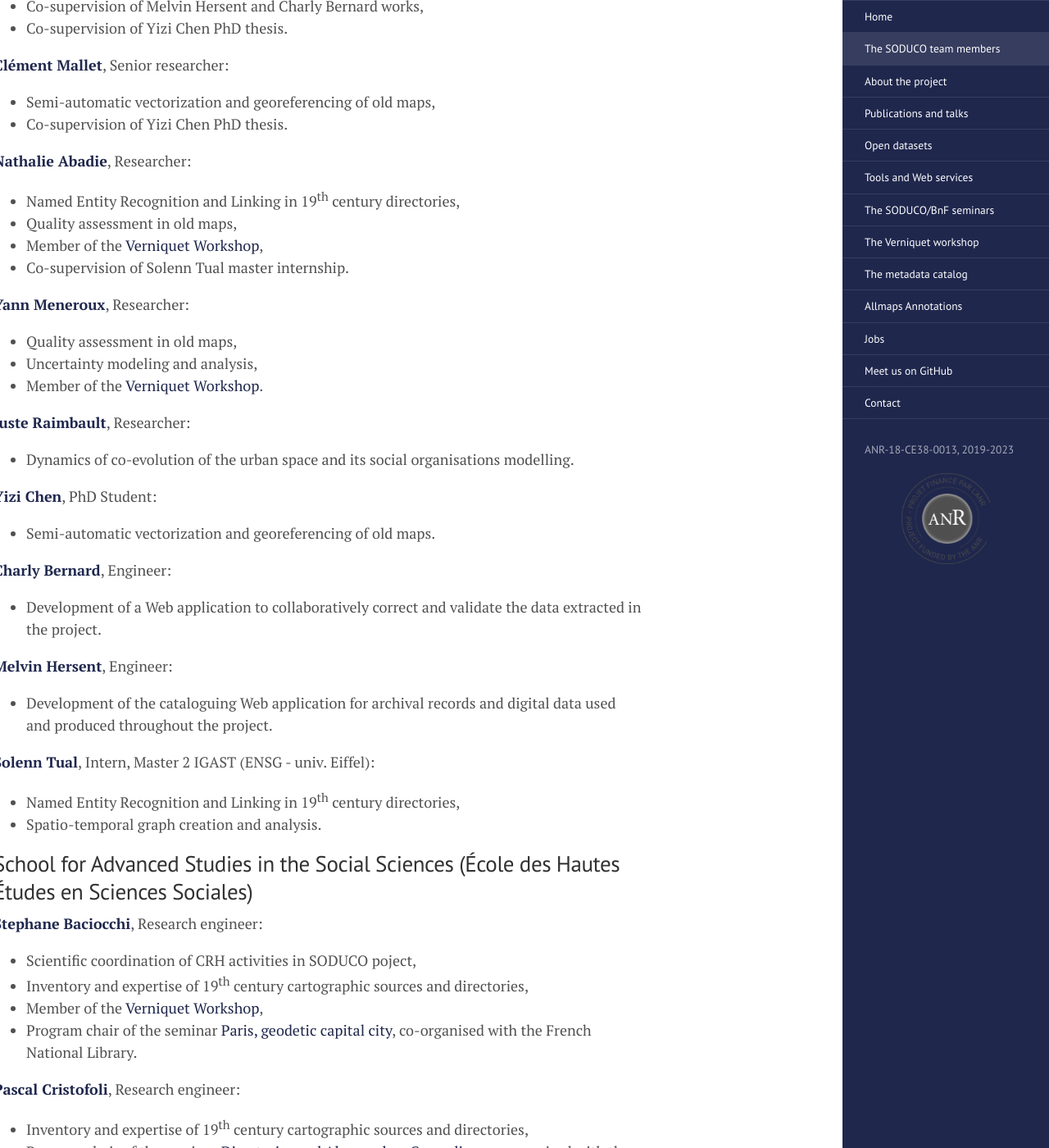
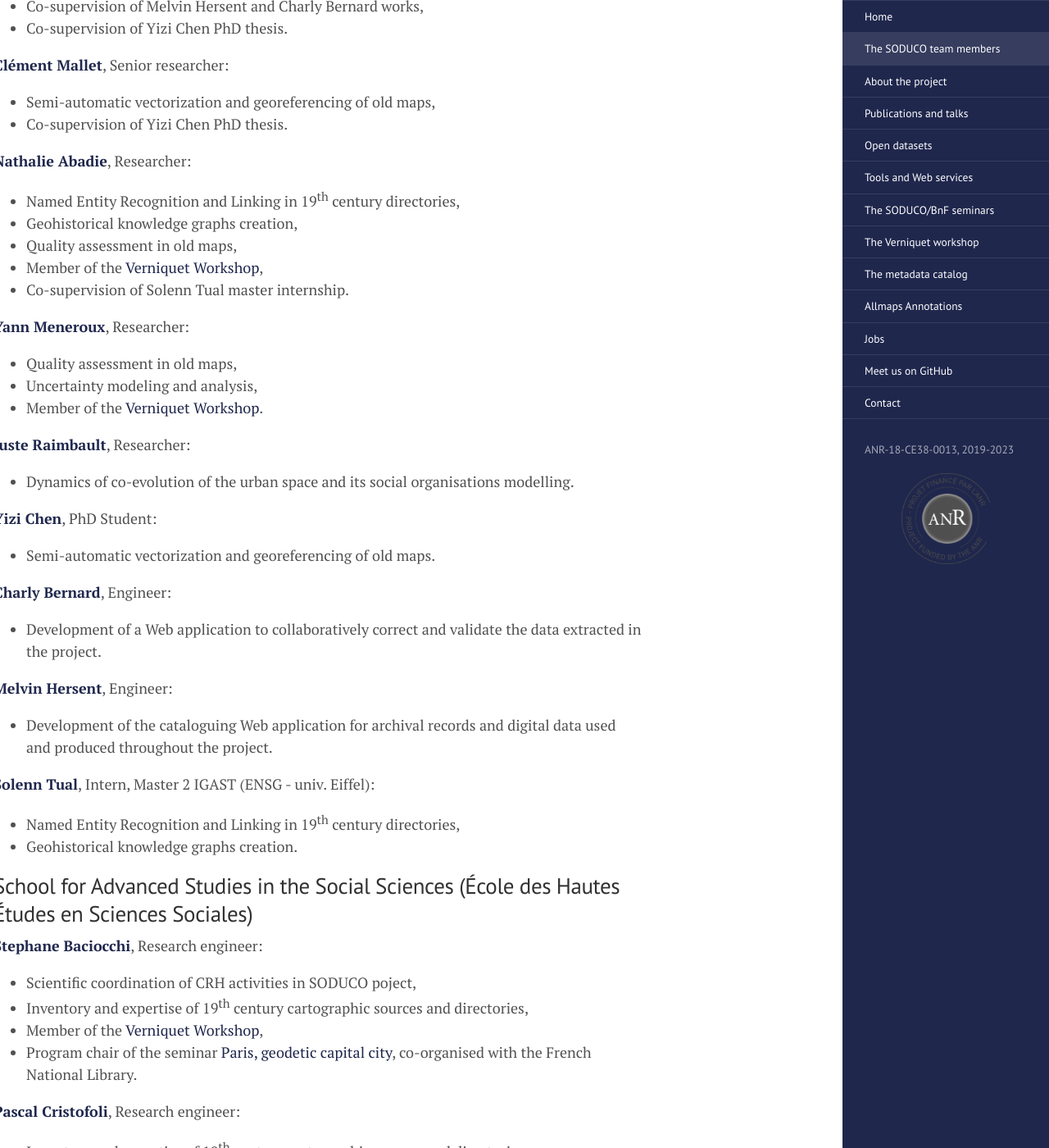
Before and after one commit to soduco/soduco.github.io, a Jekyll site: the page built from team.md, in a window 1280 px wide and 1400 px high, scrolled down 432 px. Shown: the whole window at 82% size. Built offline with Jekyll 4.4.1, drawn with Linux system fonts in a browser that asks for light colours.

Commit message:
Added KG creation

```diff
--- a/team.md
+++ b/team.md
@@ -19,6 +19,7 @@ rank: 2
 
 **[Nathalie Abadie](https://www.umr-lastig.fr/nathalie-abadie/)**, Researcher:
 * Named Entity Recognition and Linking in 19<sup>th</sup> century directories,
+* Geohistorical knowledge graphs creation,
 * Quality assessment in old maps,
 * Member of the [Verniquet Workshop](/verniquet_workshop/),
 * Co-supervision of Solenn Tual master internship.
@@ -42,7 +43,7 @@ rank: 2
 
 **[Solenn Tual](https://www.umr-lastig.fr/solenn-tual/)**, Intern, Master 2 IGAST (ENSG - univ. Eiffel):
 *  Named Entity Recognition and Linking in 19<sup>th</sup> century directories,
-*  Spatio-temporal graph creation and analysis.
+*  Geohistorical knowledge graphs creation.
 
 
 ## School for Advanced Studies in the Social Sciences (École des Hautes Études en Sciences Sociales)
```
